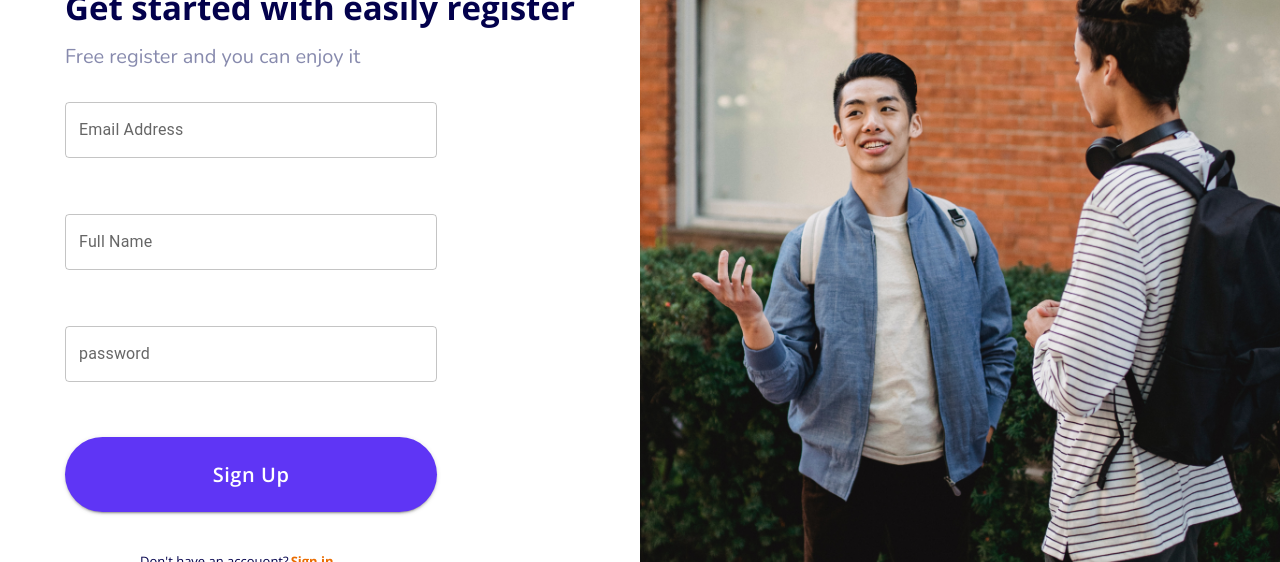
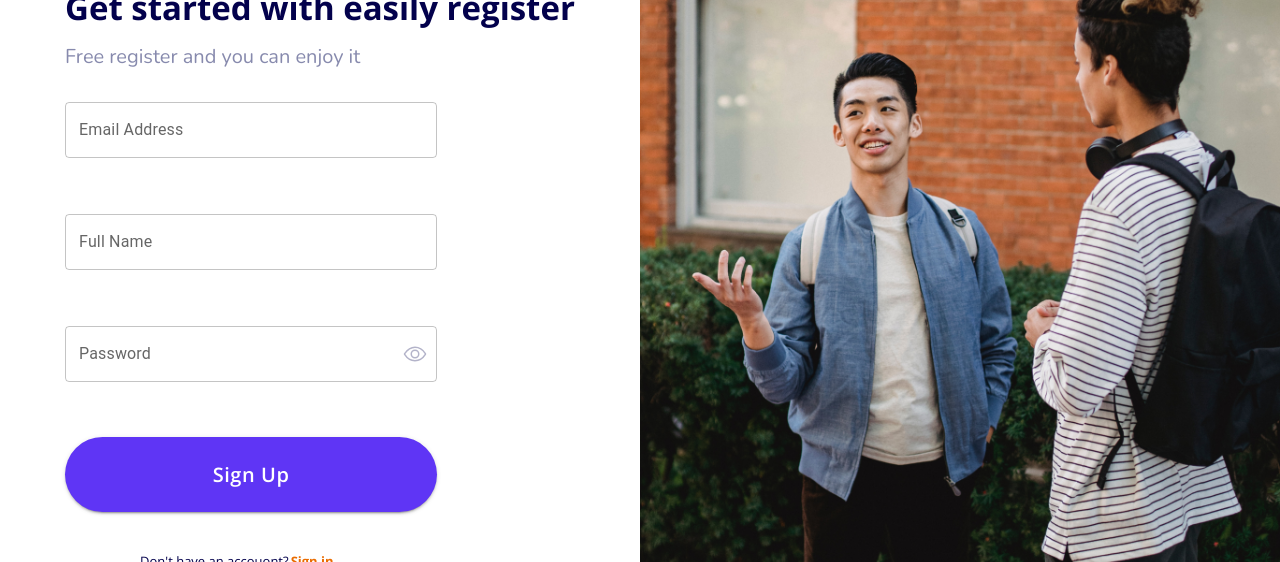
Before and after one commit to devShawon/chatting-app-alap, a React (Vite) app: page /registration in a window 1280 px wide. Shown: the part 123-685 px from the top of the page. Built offline with nearby package versions, Linux system fonts and the light colour scheme.

Commit message:
login & registration page validation

```diff
--- /dev/null
+++ b/src/components/validation/LoginValidation.jsx
@@ -0,0 +1,16 @@
+import * as Yup from 'yup';
+
+ // const emailRegex = '/^(([^<>()[\]\\.,;:\s@\"]+(\.[^<>()[\]\\.,;:\s@\"]+)*)|(\".+\"))@((\[[0-9]{1,3}\.[0-9]{1,3}\.[0-9]{1,3}\.[0-9]{1,3}\])|(([a-zA-Z\-0-9]+\.)+[a-zA-Z]{2,}))$/'
+
+const LoginValidation = Yup.object({
+    email: Yup.string()
+          .email('*Invalid email address')
+          // .matches(emailRegex, '*Email format thik nai')
+          .required('*Email must be given'),
+    password: Yup.string()
+              .max(15, 'Must be 15 characters or less')
+              .required('*password required')
+              .min(5, '*must be 5 characters or more')
+  })
+
+export default LoginValidation
--- /dev/null
+++ b/src/components/validation/RegistrationValidation.jsx
@@ -0,0 +1,16 @@
+import * as Yup from 'yup';
+
+const RegistrationValidation = Yup.object({
+    email: Yup.string()
+          .email('*Invalid email address')
+          // .matches(emailRegex, '*Email format thik nai')
+          .required('*Email must be given'),
+    fullname: Yup.string()
+              .required('*fullname must be required'),
+    password: Yup.string()
+              .max(15, 'Must be 15 characters or less')
+              .required('*password required')
+              .min(5, '*must be 5 characters or more')
+  })
+
+export default RegistrationValidation
--- a/src/pages/auth/Login.jsx
+++ b/src/pages/auth/Login.jsx
@@ -18,7 +18,7 @@ import { IoEyeOutline } from "react-icons/io5";
 import { FaRegEyeSlash } from "react-icons/fa6";
 
 import { useFormik } from 'formik';
-import * as Yup from 'yup';
+import LoginValidation from '../../components/validation/LoginValidation';
 
 const ColorButton = styled(Button)(() => ({
   backgroundColor: '#5F35F5',
@@ -53,17 +53,9 @@ const Login = () => {
       console.log(values);
       actions.resetForm()
     },
+    validationSchema: LoginValidation
   });
 
-  validationSchema: Yup.object({
-    email: Yup.string()
-          .email('Invalid email address')
-          .required('Required'),
-    password: Yup.string()
-              .max(20, 'Must be 20 characters or less')
-              .required('Required')
-              .min(5, 'must be 5 characters or more')
-  })
 
   return (
     <>
@@ -98,10 +90,11 @@ const Login = () => {
                               label='Email Address'
                               variant='standard'
                               value={formik.values.email}
-                              onChange={formik.handleChange} />
-                              {formik.touched.email && formik.errors.email ? (
-                                <div>{formik.errors.email}</div>
-                              ) : null}
+                              onChange={formik.handleChange}
+                            />
+                            {formik.touched.email && formik.errors.email ? (
+                              <p style={{color: 'red', fontSize: '12px', fontFamily: '"Nunito", sans-serif'}}>{formik.errors.email}</p>
+                            ) : null}
                           </div>
                           <div style={{position: 'relative',}}>
                             <Input
@@ -113,10 +106,11 @@ const Login = () => {
                               label='Password'
                               variant='standard'
                               value={formik.values.password}
-                              onChange={formik.handleChange} />
-                              {formik.touched.password && formik.errors.password ? (
-                                <div>{formik.errors.password}</div>
-                              ) : null}
+                              onChange={formik.handleChange}
+                            />
+                            {formik.touched.password && formik.errors.password ? (
+                              <p style={{color: 'red', fontSize: '12px', fontFamily: '"Nunito", sans-serif'}}>{formik.errors.password}</p>
+                            ) : null}
                             {
                               show
                               ?
--- a/src/pages/auth/Registration.jsx
+++ b/src/pages/auth/Registration.jsx
@@ -1,19 +1,21 @@
-import React from 'react'
+import React, { useState } from 'react'
 import './auth.css'
 
 import Box from '@mui/material/Box';
 import Grid from '@mui/material/Grid';
-import TextField from '@mui/material/TextField';
 import Heading from '../../components/utilities/Heading';
 import Image from '../../components/utilities/Image';
 import Paragraph from '../../components/utilities/Paragraph';
-
 import registrationImg from '../../assets/images/registration/registration.png'
-
 import { styled } from '@mui/material/styles';
 import Button from '@mui/material/Button';
+import { IoEyeOutline } from 'react-icons/io5';
+import { FaRegEyeSlash } from 'react-icons/fa6';
 import Stack from '@mui/material/Stack';
 import HyperLink from '../../components/utilities/HyperLink';
+import { useFormik } from 'formik';
+import Input from '../../components/utilities/Input';
+import RegistrationValidation from '../../components/validation/RegistrationValidation';
 
 const ColorButton = styled(Button)(() => ({
   backgroundColor: '#5F35F5',
@@ -29,6 +31,30 @@ const ColorButton = styled(Button)(() => ({
 }));
 
 const Registration = () => {
+
+  let [show, setShow] = useState(true)
+
+  let handlePassShow = () => {
+    if(show){
+      setShow(false)
+    }else{
+      setShow(true)
+    }
+  }
+
+  const formik = useFormik({
+    initialValues: {
+      email: '',
+      fullname: '',
+      password: ''
+    },
+    onSubmit: (values, actions) => {
+      console.log(values);
+      actions.resetForm()
+    },
+    validationSchema: RegistrationValidation
+  });
+
   return (
     <>
         <Box sx={{ flexGrow: 1 }}>
@@ -41,16 +67,68 @@ const Registration = () => {
                         text= 'Get started with easily register'
                     />
                     <Paragraph style={{fontSize: '20px', color: '#11175D', fontFamily: '"Nunito", sans-serif', opacity: '0.5', marginTop: '13px'}} text= 'Free register and you can enjoy it' />
-                      <form action="" method=''>
+                      <form action="" method='' onSubmit={formik.handleSubmit}>
                         <div style={{display: 'flex', flexDirection: 'column', rowGap: '56px', width: '372px'}}>
-                          <TextField id="standard-basic" placeholder='Youraddres@email.com' label="Email Address" variant="outlined" style={{width: '372px', marginTop: '32px'}} />
-                          <TextField id="standard-basic" placeholder='Enter your password' label="Full Name" variant="outlined" style={{}}/>
-                          <TextField id="standard-basic" placeholder='Enter your password' label="password" variant="outlined" style={{}}/>
+                          <div>
+                            <Input
+                              style={{width: '372px', marginTop: '32px'}}
+                              name= 'email'
+                              id= 'email'
+                              type= 'email'
+                              placeholder= 'youraddress@gmail.com'
+                              label='Email Address'
+                              variant= 'outlined'
+                              value= {formik.values.email}
+                              onChange={formik.handleChange}
+                            />
+                            {formik.touched.email && formik.errors.email ? (
+                              <p style={{color: 'red', fontSize: '12px', fontFamily: '"Nunito", sans-serif'}}>{formik.errors.email}</p>
+                            ) : null}
+                          </div>
+                          <div>
+                            <Input
+                              style={{width: '100%'}}
+                              name= 'fullname'
+                              id= 'fullname'
+                              type= 'text'
+                              placeholder= 'Your name'
+                              label='Full Name'
+                              variant= 'outlined'
+                              value= {formik.values.fullname}
+                              onChange={formik.handleChange}
+                            />
+                            {formik.touched.fullname && formik.errors.fullname ? (
+                              <p style={{color: 'red', fontSize: '12px', fontFamily: '"Nunito", sans-serif'}}>{formik.errors.fullname}</p>
+                            ) : null}
+                          </div>
+                          <div style={{position: 'relative'}}>
+                            <Input
+                              style={{width: '100%'}}
+                              name= 'password'
+                              id= 'password'
+                              type= {show ? 'password' : 'text'}
+                              placeholder= 'Enter your password'
+                              label='Password'
+                              variant= 'outlined'
+                              value= {formik.values.password}
+                              onChange={formik.handleChange}
+                            />
+                            {formik.touched.password && formik.errors.password ? (
+                              <p style={{color: 'red', fontSize: '12px', fontFamily: '"Nunito", sans-serif'}}>{formik.errors.password}</p>
+                            ) : null}
+                            {
+                              show
+                              ?
+                              <IoEyeOutline style={{position: 'absolute', right: '10px', top: '30%', fontSize: '24px', color: '#b3b3c9', cursor: 'pointer'}} onClick={handlePassShow} />
+                              :
+                              <FaRegEyeSlash style={{position: 'absolute', right: '10px', top: '30%', fontSize: '24px', color: '#b3b3c9', cursor: 'pointer'}} onClick={handlePassShow} />
+                            }
+                          </div>
                         </div>
+                        <Stack >
+                          <ColorButton type='submit' variant="contained">Sign Up</ColorButton>
+                        </Stack>
                       </form>
-                      <Stack >
-                        <ColorButton variant="contained">Sign Up</ColorButton>
-                      </Stack>
                       <div style={{marginTop:'40px', marginLeft: '75px'}}>
                         <p style={{fontSize: '13px', fontFamily: '"Open Sans", sans-serif', fontWeight: '400', color: '#03014C', display: 'flex', alignItems: 'center', columnGap:'2px'}}>Don't have an accouont?<HyperLink path= '/' style= {{fontWeight: '700', color: '#EA6C00'}} text= 'Sign in' /></p>
                       </div>
```
